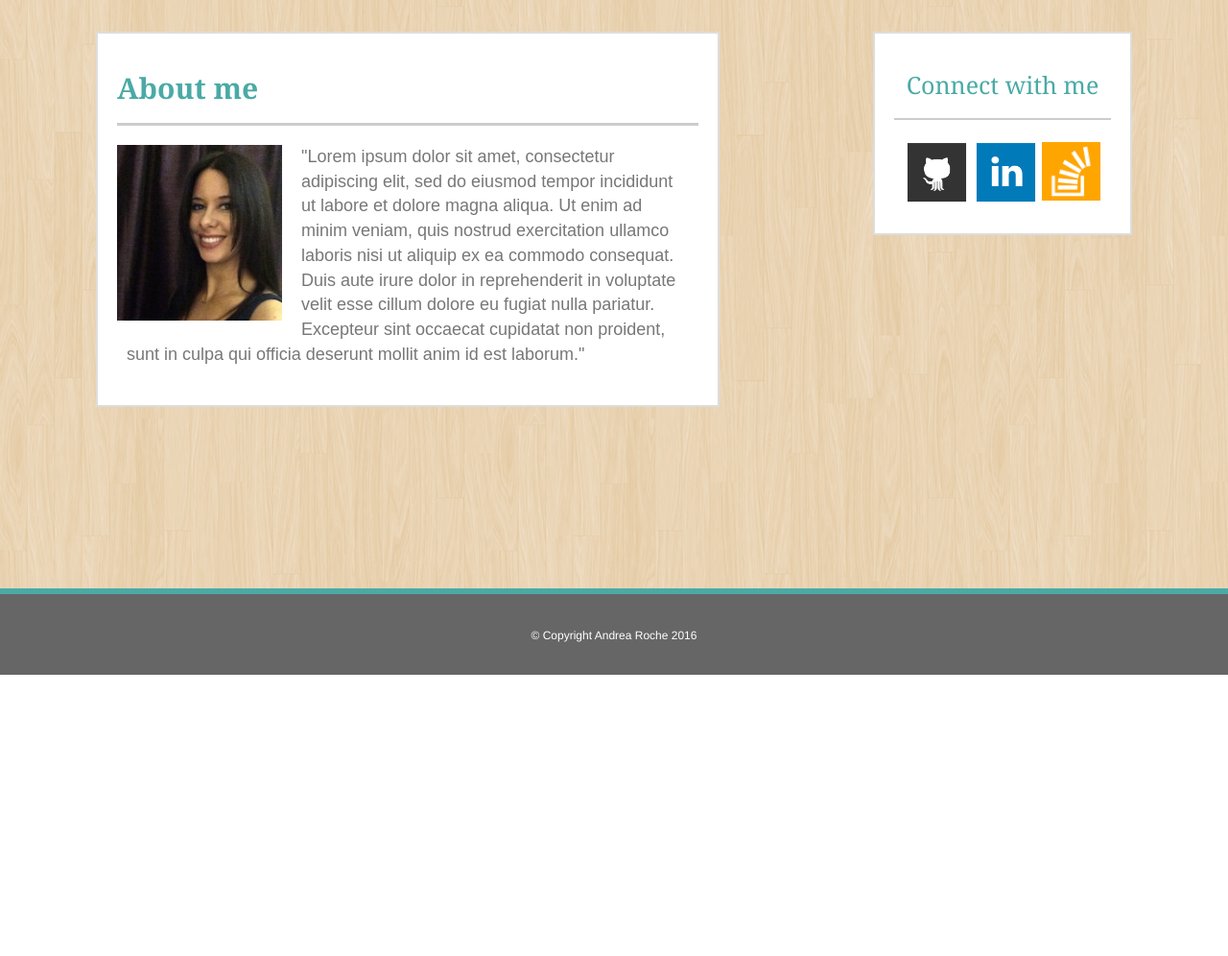
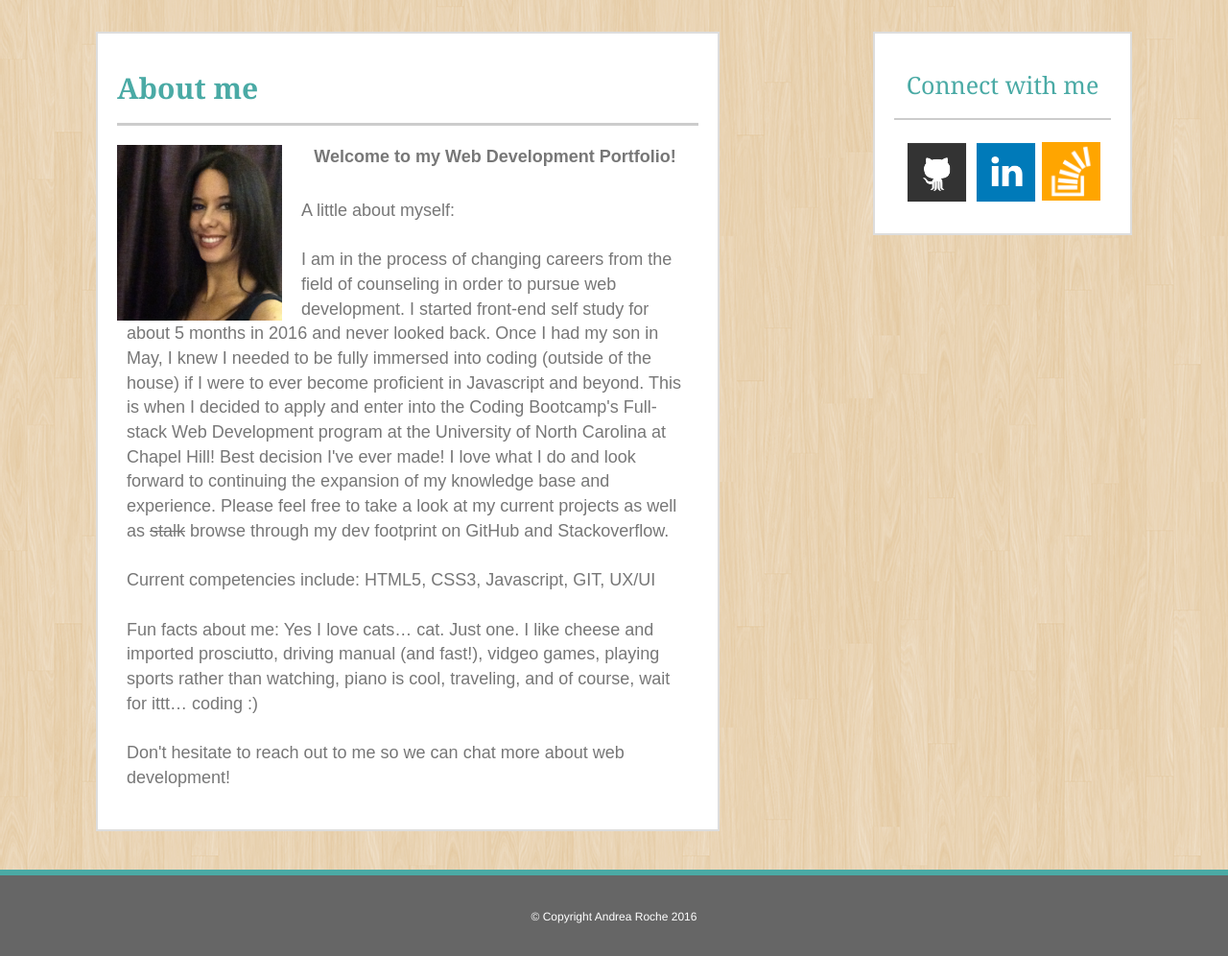
Before and after one commit to amr08/Basic-Portfolio, a PHP site: page / in a window 1280 px wide. Shown: the part 97-1093 px from the top of the page at 96% size. Before the commit the page ends 800 px from the top, so only its background shows below. Run offline with PHP 8.4, Linux system fonts and the light colour scheme.

Commit message:
final push to github

```diff
--- a/assets/css/style.css
+++ b/assets/css/style.css
@@ -48,7 +48,7 @@ header h1 {
 	text-align: center;
 	padding: 30px;
 	font-size: 30px;
-	font-family: "Georgia", "Times", "serif";
+	font-family: 'Georgia', 'Times', 'Times New Roman', 'serif';
 	float: left;
 	margin: 0px;
 	margin-left: 100px;
@@ -70,7 +70,7 @@ header  li {
 	font-size: 17px;
 	background-color: white;
 	padding: 20px;
-	font-family: "Arial", "Helvetica Neue";
+	font-family: 'Arial', 'Helvetica Neue', 'Helvetica', 'sans-serif';
 
 }
 
@@ -82,8 +82,9 @@ header li a {
 	header li a:hover {
 		text-decoration: none;
 		color: #4aaaa5;
-	text-shadow: 10px 10px 30px #E6E6E6;
+		text-shadow: 10px 10px 20px #E6E6E6;
 		font-weight: bold;
+
 
 }
 
@@ -166,7 +167,7 @@ article {
 article h1 {
 	color: #4aaaa5;
 	font-size: 30px;
-	font-family: "Georgia", "Times", "serif";
+	font-family: 'Georgia', 'Times', 'Times New Roman', 'serif';
 	border-bottom: 3px solid #cccccc;
 	padding-bottom: 20px;
 	font-weight: bold;
@@ -185,8 +186,14 @@ article p {
 	padding: 10px;
 	width: 100%;
 	color:#777777;
-	font-family: "Arial", "Helvetica Neue";
+	font-family: 'Arial', 'Helvetica Neue', 'Helvetica', 'sans-serif';
 	font-size: 18px
+
+}
+
+	#pdetail {
+		text-align: center;
+		font-weight: bold;
 
 	}
 
@@ -234,7 +241,7 @@ aside li{
 aside h2 {
 	color: #4aaaa5;
 	font-size: 25px;
-	font-family: "Georgia", "Times", "serif";
+	font-family: 'Georgia', 'Times', 'Times New Roman', 'serif';
 	border-bottom: 2px solid #cccccc;
 	padding-bottom: 20px;
 	text-align: center;
@@ -243,7 +250,7 @@ aside h2 {
 
 form {
 	color:#777777;
-	font-family: "Arial", "Helvetica Neue";
+	font-family: 'Arial', 'Helvetica Neue', 'Helvetica', 'sans-serif';
 	font-size: 15px
 
 }
--- a/contact.html
+++ b/contact.html
@@ -16,7 +16,7 @@
 
 	<header>
 
-		<h1> Andrea Roche </h1>
+		<a href="index.html"> <h1> Andrea Roche </h1> </a>
 
 			<ul>
 		 		<li><a href="index.html" id="detail"> About </a></li>
--- a/index.html
+++ b/index.html
@@ -16,7 +16,7 @@
 
 	<header>
 
-		<h1> Andrea Roche </h1>
+		<a href="index.html"> <h1> Andrea Roche </h1> </a>
 
 			<ul>
 		 		<li><a href="index.html" id="detail"> About </a></li>
@@ -34,7 +34,16 @@
 
 		<h1> About me </h1>
 			<img src= "https://raw.githubusercontent.com/amr08/Basic-Portfolio/master/assets/images/FullSizeRender%208.jpg">
-				<p> "Lorem ipsum dolor sit amet, consectetur adipiscing elit, sed do eiusmod tempor incididunt ut labore et dolore magna aliqua. Ut enim ad minim veniam, quis nostrud exercitation ullamco laboris nisi ut aliquip ex ea commodo consequat. Duis aute irure dolor in reprehenderit in voluptate velit esse cillum dolore eu fugiat nulla pariatur. Excepteur sint occaecat cupidatat non proident, sunt in culpa qui officia deserunt mollit anim id est laborum." </p>
+				<p id="pdetail"> Welcome to my Web Development Portfolio!</p>
+				<p> A little about myself: <br><br>
+				I am in the process of changing careers from the field of counseling in order to pursue web development. I started front-end self study for about 5 months in 2016 and never looked back.  Once I had my son in May, I knew I needed to be fully immersed into coding (outside of the house) if I were to ever become proficient in Javascript and beyond. This is when I decided to apply and enter into the Coding Bootcamp&#39;s Full-stack Web Development program at the University of North Carolina at Chapel Hill!  Best decision I&#39;ve ever made! I love what I do and look forward to continuing the expansion of my knowledge base and experience.   Please feel free to take a look at my current projects as well as <strike>stalk</strike> browse through my dev footprint on GitHub and Stackoverflow. <br><br>
+
+				Current competencies include: HTML5, CSS3, Javascript, GIT, UX/UI <br><br>
+
+				Fun facts about me: Yes I love cats&#8230  cat. Just one.  I like cheese and imported prosciutto, driving manual (and fast!), vidgeo games, playing sports rather than watching, piano is cool, traveling, and of course, wait for ittt&#8230 coding :) <br><br>
+
+				Don&#39;t hesitate to reach out to me so we can chat more about web development!
+ 				</p>
 
     </article>
 
--- a/portfolio.html
+++ b/portfolio.html
@@ -16,7 +16,7 @@
 
 	<header>
 
-		<h1> Andrea Roche </h1>
+		<a href="index.html"> <h1> Andrea Roche </h1> </a>
 
 			<ul>
 		 		<li><a href="index.html" id="detail"> About </a></li>
```
Lines whose indentation alone changed are shown as unchanged.
